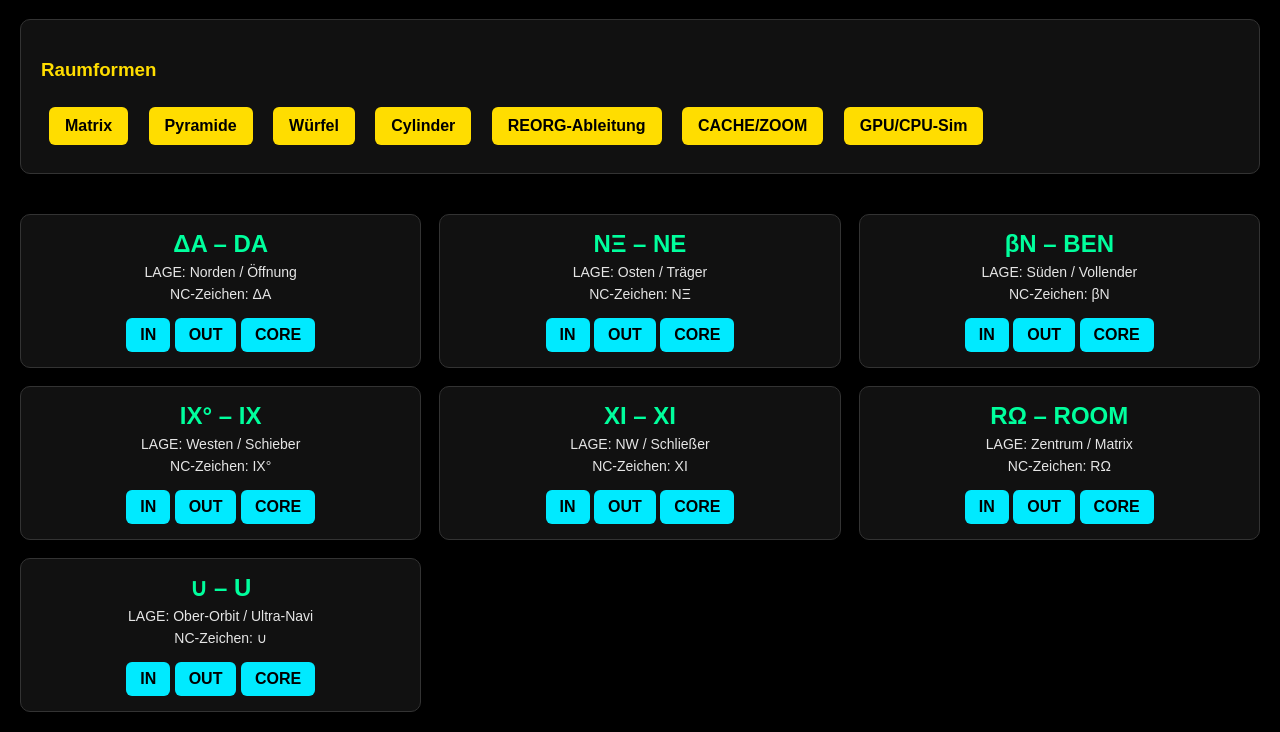
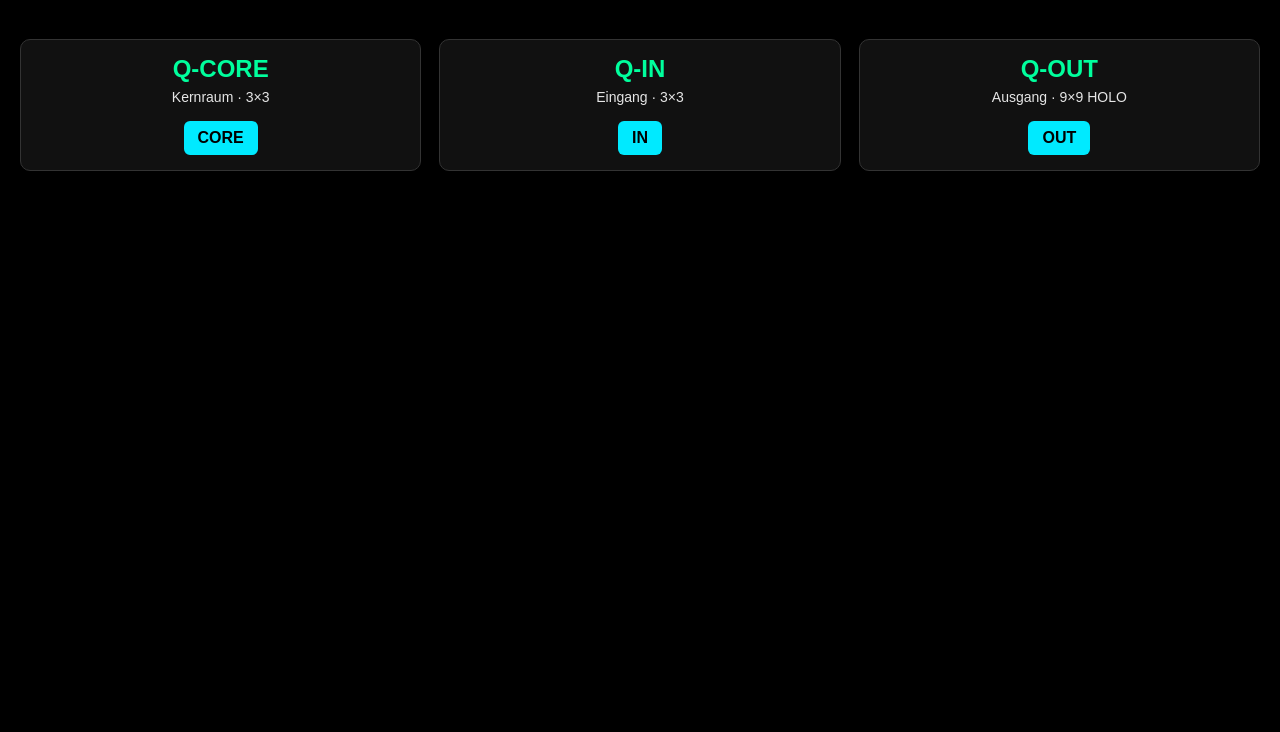
Before and after one commit to iki1uc/tmpQ, a plain HTML site: page index.html in a window 1280 px wide. Shown: the part 101-833 px from the top of the page. After the commit the page ends 800 px from the top, so only its background shows below. Drawn offline with Linux system fonts and the light colour scheme.

Commit message:
Update index.html

```diff
--- a/index.html
+++ b/index.html
@@ -2,173 +2,43 @@
 <html lang="de">
 <head>
 <meta charset="UTF-8">
-<title>NC‑LAGE‑SYSTEM – Multi‑Form Navigation</title>
+<title>tmpQ · ECO‑Station</title>
 <meta name="viewport" content="width=device-width, initial-scale=1.0">
 
 <style>
-  body {
-    background: #000;
-    color: #e6e6e6;
-    font-family: Arial, sans-serif;
-    margin: 0;
-    padding: 0;
-  }
-
-  h1 {
-    text-align: center;
-    padding: 20px;
-    color: #00eaff;
-  }
-
-  .grid {
-    display: grid;
-    grid-template-columns: repeat(3, 1fr);
-    gap: 18px;
-    padding: 20px;
-  }
-
-  .module {
-    background: #111;
-    border: 1px solid #333;
-    padding: 15px;
-    border-radius: 10px;
-    text-align: center;
-  }
-
-  .module h2 {
-    margin: 0;
-    color: #00ff9d;
-  }
-
-  .module p {
-    margin: 6px 0;
-    font-size: 14px;
-  }
-
-  .btn {
-    display: inline-block;
-    margin-top: 10px;
-    padding: 8px 14px;
-    background: #00eaff;
-    color: #000;
-    border-radius: 6px;
-    text-decoration: none;
-    font-weight: bold;
-  }
-
-  .btn:hover {
-    background: #00bcd4;
-  }
-
-  .shape-panel {
-    margin: 20px;
-    padding: 20px;
-    background: #111;
-    border-radius: 10px;
-    border: 1px solid #333;
-  }
-
-  .shape-panel h3 {
-    color: #ffdd00;
-  }
-
-  .shape-btn {
-    display: inline-block;
-    margin: 8px;
-    padding: 10px 16px;
-    background: #ffdd00;
-    color: #000;
-    border-radius: 6px;
-    text-decoration: none;
-    font-weight: bold;
-  }
-
-  .shape-btn:hover {
-    background: #c9b300;
-  }
+  body { background:#000; color:#e6e6e6; font-family:Arial; margin:0; padding:0; }
+  h1 { text-align:center; padding:20px; color:#00eaff; }
+  .grid { display:grid; grid-template-columns:repeat(3,1fr); gap:18px; padding:20px; }
+  .module { background:#111; border:1px solid #333; padding:15px; border-radius:10px; text-align:center; }
+  .module h2 { margin:0; color:#00ff9d; }
+  .module p { margin:6px 0; font-size:14px; }
+  .btn { display:inline-block; margin-top:10px; padding:8px 14px; background:#00eaff; color:#000; border-radius:6px; text-decoration:none; font-weight:bold; }
+  .btn:hover { background:#00bcd4; }
 </style>
 </head>
 
 <body>
 
-<h1>NC‑LAGE‑SYSTEM – Multi‑Form Navigation</h1>
+<h1>tmpQ · ECO‑Station</h1>
 
-<!-- Raumformen -->
-<div class="shape-panel">
-  <h3>Raumformen</h3>
-  <a class="shape-btn" href="matrix.html">Matrix</a>
-  <a class="shape-btn" href="pyramide.html">Pyramide</a>
-  <a class="shape-btn" href="cube.html">Würfel</a>
-  <a class="shape-btn" href="cylinder.html">Cylinder</a>
-  <a class="shape-btn" href="reorg.html">REORG‑Ableitung</a>
-  <a class="shape-btn" href="zoom.html">CACHE/ZOOM</a>
-  <a class="shape-btn" href="gpu.html">GPU/CPU‑Sim</a>
-</div>
-
-<!-- Module -->
 <div class="grid">
 
   <div class="module">
-    <h2>ΔA – DA</h2>
-    <p>LAGE: Norden / Öffnung</p>
-    <p>NC‑Zeichen: ΔA</p>
-    <a class="btn" href="DA/X.room.IN">IN</a>
-    <a class="btn" href="DA/X.room.OUT">OUT</a>
-    <a class="btn" href="DA/X.room.CORE">CORE</a>
+    <h2>Q‑CORE</h2>
+    <p>Kernraum · 3×3</p>
+    <a class="btn" href="X.room.CORE">CORE</a>
   </div>
 
   <div class="module">
-    <h2>NΞ – NE</h2>
-    <p>LAGE: Osten / Träger</p>
-    <p>NC‑Zeichen: NΞ</p>
-    <a class="btn" href="NE/X.room.IN">IN</a>
-    <a class="btn" href="NE/X.room.OUT">OUT</a>
-    <a class="btn" href="NE/X.room.CORE">CORE</a>
+    <h2>Q‑IN</h2>
+    <p>Eingang · 3×3</p>
+    <a class="btn" href="X.room.IN">IN</a>
   </div>
 
   <div class="module">
-    <h2>βN – BEN</h2>
-    <p>LAGE: Süden / Vollender</p>
-    <p>NC‑Zeichen: βN</p>
-    <a class="btn" href="BEN/X.room.IN">IN</a>
-    <a class="btn" href="BEN/X.room.OUT">OUT</a>
-    <a class="btn" href="BEN/X.room.CORE">CORE</a>
-  </div>
-
-  <div class="module">
-    <h2>IX° – IX</h2>
-    <p>LAGE: Westen / Schieber</p>
-    <p>NC‑Zeichen: IX°</p>
-    <a class="btn" href="IX/X.room.IN">IN</a>
-    <a class="btn" href="IX/X.room.OUT">OUT</a>
-    <a class="btn" href="IX/X.room.CORE">CORE</a>
-  </div>
-
-  <div class="module">
-    <h2>XΙ – XI</h2>
-    <p>LAGE: NW / Schließer</p>
-    <p>NC‑Zeichen: XΙ</p>
-    <a class="btn" href="XI/X.room.IN">IN</a>
-    <a class="btn" href="XI/X.room.OUT">OUT</a>
-    <a class="btn" href="XI/X.room.CORE">CORE</a>
-  </div>
-
-  <div class="module">
-    <h2>RΩ – ROOM</h2>
-    <p>LAGE: Zentrum / Matrix</p>
-    <p>NC‑Zeichen: RΩ</p>
-    <a class="btn" href="ROOM/X.room.IN">IN</a>
-    <a class="btn" href="ROOM/X.room.OUT">OUT</a>
-    <a class="btn" href="ROOM/X.room.CORE">CORE</a>
-  </div>
-
-  <div class="module">
-    <h2>∪ – U</h2>
-    <p>LAGE: Ober‑Orbit / Ultra‑Navi</p>
-    <p>NC‑Zeichen: ∪</p>
-    <a class="btn" href="U/X.room.IN">IN</a>
-    <a class="btn" href="U/X.room.OUT">OUT</a>
-    <a class="btn" href="U/X.room.CORE">CORE</a>
+    <h2>Q‑OUT</h2>
+    <p>Ausgang · 9×9 HOLO</p>
+    <a class="btn" href="X.room.OUT">OUT</a>
   </div>
 
 </div>
```
